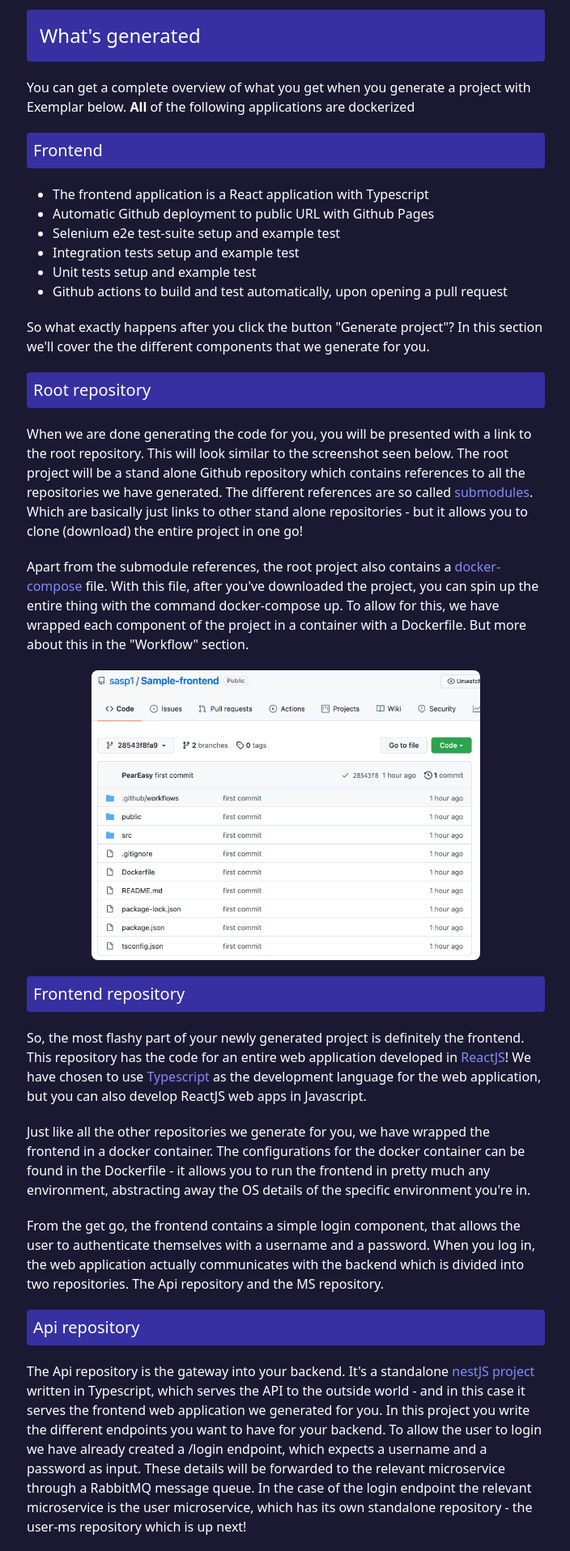
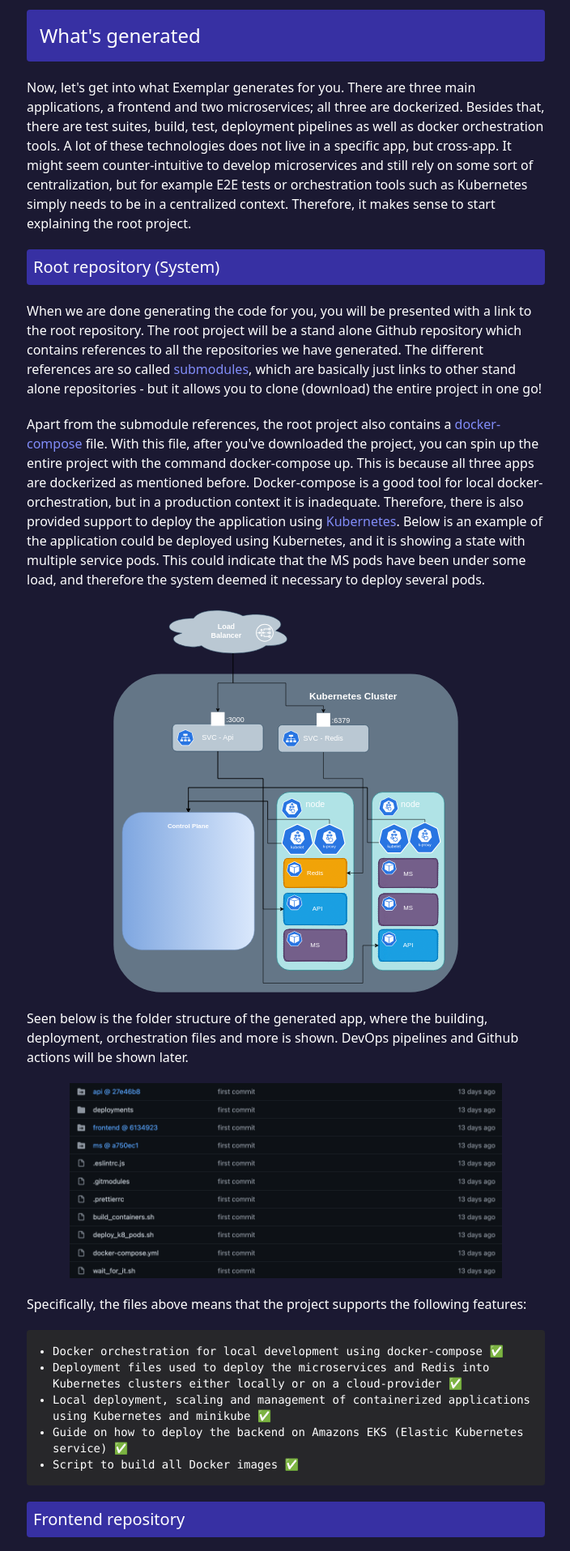
Before and after one commit to exemplar-io/exemplar-io.github.io, a React (Create React App) app: page /docs in a window 1280 px wide. Shown: the part 1440-3356 px from the top of the page at 81% size, without its empty margins (287-991 px from the left). Built offline with nearby package versions, Linux system fonts and the light colour scheme; no server answers.

Commit message:
added k8 diagram and folder structure

```diff
--- a/src/pages/Docs.tsx
+++ b/src/pages/Docs.tsx
@@ -66,7 +66,8 @@
           automatic deployment to a cloud and more. By looking at the diagram,
           the idea behind Exemplar is, that all of this is provied to you
           already. You are simply asked to authorise your Github account and
-          choose a project name and a project is generated for you.
+          choose a project name and a project is generated for you. (Fix img
+          below - looks ugly)
         </p>
         <div>
           <img
@@ -104,12 +105,98 @@
           What's generated
         </h1>
         <p className="text-m">
-          You can get a complete overview of what you get when you generate a
-          project with Exemplar below.
-          {<span className="font-bold"> All</span>} of the following
-          applications are dockerized
+          Now, let's get into what Exemplar generates for you. There are three
+          main applications, a frontend and two microservices; all three are
+          dockerized. Besides that, there are test suites, build, test,
+          deployment pipelines as well as docker orchestration tools. A lot of
+          these technologies does not live in a specific app, but cross-app. It
+          might seem counter-intuitive to develop microservices and still rely
+          on some sort of centralization, but for example E2E tests or
+          orchestration tools such as Kubernetes simply needs to be in a
+          centralized context. Therefore, it makes sense to start explaining the
+          root project.
         </p>
-        <p className="text-xl bg-primary-800 p-2 rounded">Frontend</p>
+        <h2 className="text-xl bg-primary-800 p-2 rounded" id="root-repository">
+          Root repository (System)
+        </h2>
+        <p className="text-m">
+          When we are done generating the code for you, you will be presented
+          with a link to the root repository. The root project will be a stand
+          alone Github repository which contains references to all the
+          repositories we have generated. The different references are so called{' '}
+          <a
+            href="https://git-scm.com/book/en/v2/Git-Tools-Submodules"
+            target="_blank"
+          >
+            submodules
+          </a>
+          , which are basically just links to other stand alone repositories -
+          but it allows you to clone (download) the entire project in one go!
+        </p>
+        <p>
+          Apart from the submodule references, the root project also contains a
+          <a href="https://docs.docker.com/compose/" target="_blank">
+            {' '}
+            docker-compose
+          </a>{' '}
+          file. With this file, after you've downloaded the project, you can
+          spin up the entire project with the command docker-compose up. This is
+          because all three apps are dockerized as mentioned before.
+          Docker-compose is a good tool for local docker-orchestration, but in a
+          production context it is inadequate. Therefore, there is also provided
+          support to deploy the application using{' '}
+          <a href="https://kubernetes.io/" target="_blank">
+            {' '}
+            Kubernetes
+          </a>
+          . Below is an example of the application could be deployed using
+          Kubernetes, and it is showing a state with multiple service pods. This
+          could indicate that the MS pods have been under some load, and
+          therefore the system deemed it necessary to deploy several pods.
+        </p>
+        <img
+          src={process.env.PUBLIC_URL + '/docs/system_diagram_k8.svg'}
+          alt="overview"
+          className="w-4/6 m-auto"
+        />
+        <p>
+          Seen below is the folder structure of the generated app, where the
+          building, deployment, orchestration files and more is shown. DevOps
+          pipelines and Github actions will be shown later.
+        </p>
+        <img
+          src={process.env.PUBLIC_URL + '/docs/git_structure.png'}
+          alt="overview"
+          className="w-5/6 m-auto"
+        />
+        <p>
+          Specifically, the files above means that the project supports the
+          following features:
+        </p>
+        <ul className="list-disc pl-8 text-sm font-mono bg-gray-800 rounded p-4">
+          <li>
+            Docker orchestration for local development using docker-compose ✅
+          </li>
+          <li>
+            Deployment files used to deploy the microservices and Redis into
+            Kubernetes clusters either locally or on a cloud-provider ✅
+          </li>
+          <li>
+            Local deployment, scaling and management of containerized
+            applications using Kubernetes and minikube ✅
+          </li>
+          <li>
+            Guide on how to deploy the backend on Amazons EKS (Elastic
+            Kubernetes service) ✅
+          </li>
+          <li>Script to build all Docker images ✅</li>
+        </ul>
+        <h2
+          className="text-xl bg-primary-800 p-2 rounded"
+          id="frontend-repository"
+        >
+          Frontend repository
+        </h2>
         <ul className="list-disc pl-8">
           <li>
             The frontend application is a React application with Typescript
@@ -123,51 +210,6 @@
             request
           </li>
         </ul>
-        <p className="text-secondary text-m text-left">
-          So what exactly happens after you click the button "Generate project"?
-          In this section we'll cover the the different components that we
-          generate for you.
-        </p>
-        <h2 className="text-xl bg-primary-800 p-2 rounded" id="root-repository">
-          Root repository
-        </h2>
-        <p className="text-m">
-          When we are done generating the code for you, you will be presented
-          with a link to the root repository. This will look similar to the
-          screenshot seen below. The root project will be a stand alone Github
-          repository which contains references to all the repositories we have
-          generated. The different references are so called{' '}
-          <a
-            href="https://git-scm.com/book/en/v2/Git-Tools-Submodules"
-            target="_blank"
-          >
-            submodules
-          </a>
-          . Which are basically just links to other stand alone repositories -
-          but it allows you to clone (download) the entire project in one go!
-        </p>
-        <p>
-          Apart from the submodule references, the root project also contains a
-          <a href="https://docs.docker.com/compose/" target="_blank">
-            {' '}
-            docker-compose
-          </a>{' '}
-          file. With this file, after you've downloaded the project, you can
-          spin up the entire thing with the command docker-compose up. To allow
-          for this, we have wrapped each component of the project in a container
-          with a Dockerfile. But more about this in the "Workflow" section.
-        </p>
-        <img
-          src={process.env.PUBLIC_URL + '/docs/root.png'}
-          alt="overview"
-          className="w-3/4 m-auto rounded-lg"
-        />
-        <h2
-          className="text-xl bg-primary-800 p-2 rounded"
-          id="frontend-repository"
-        >
-          Frontend repository
-        </h2>
         <p className="text-m">
           So, the most flashy part of your newly generated project is definitely
           the frontend. This repository has the code for an entire web
```
Also changed, not shown: public/docs/git_structure.png (added), public/docs/system_diagram_k8.svg (added).
